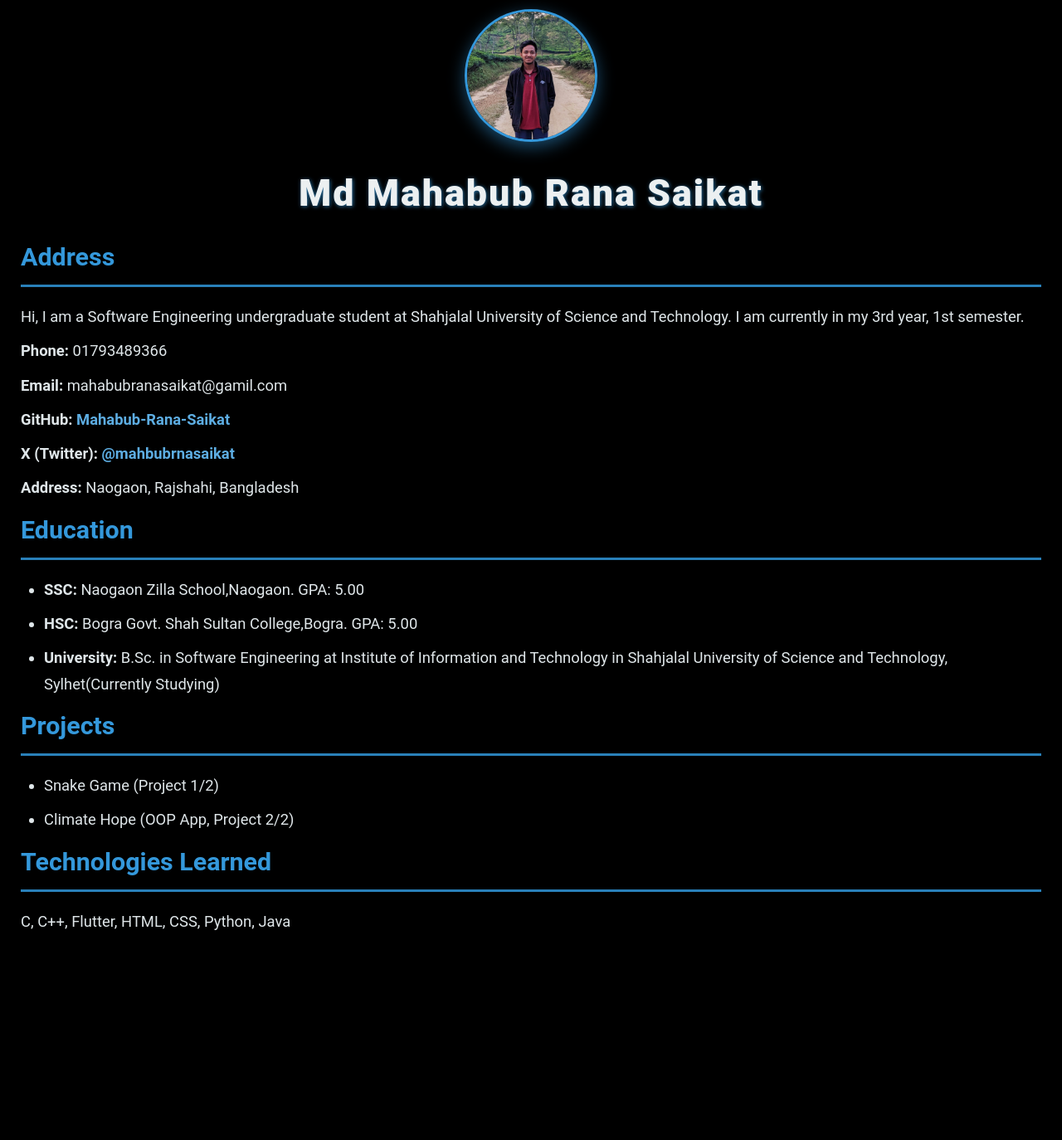
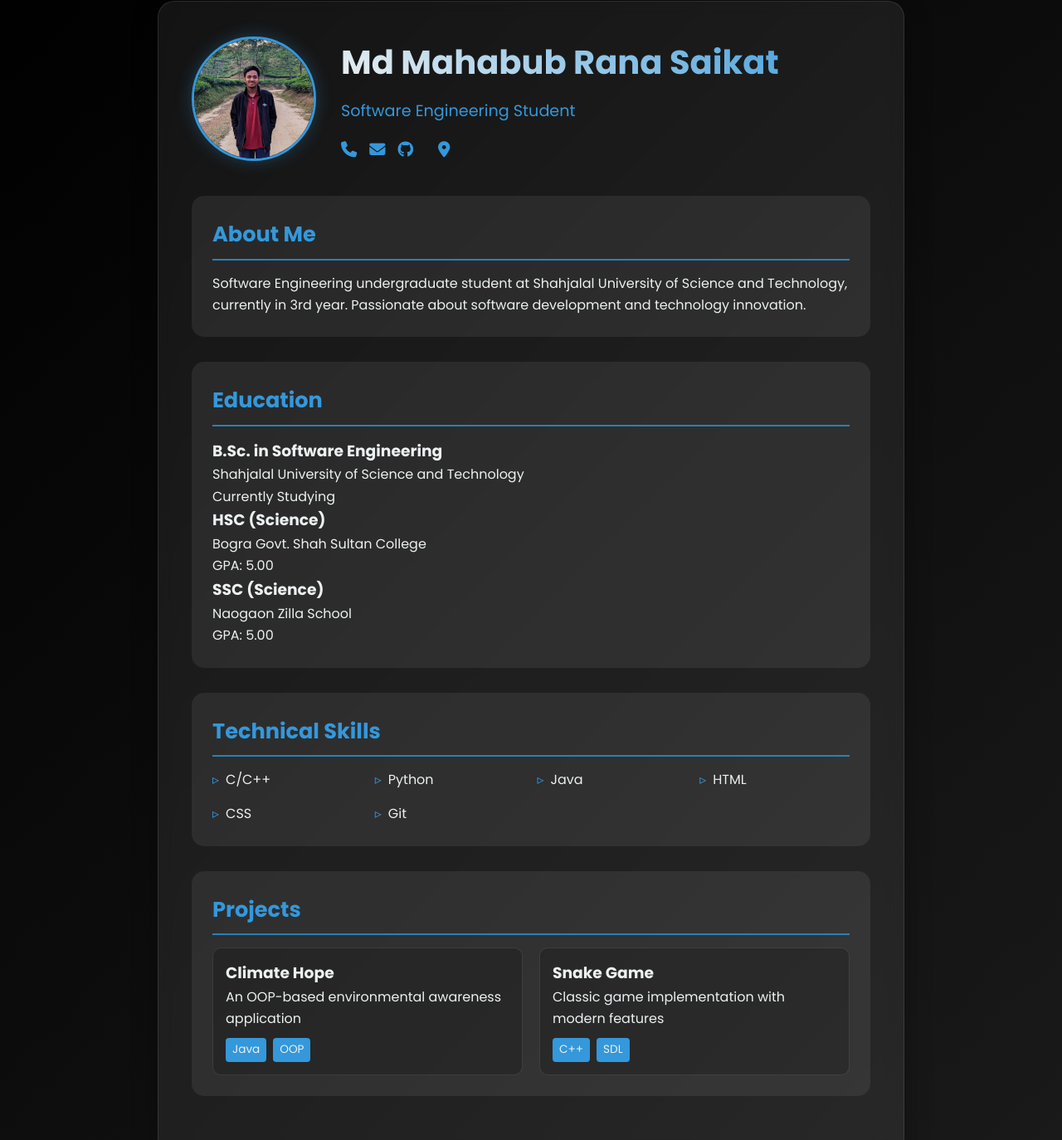
Before and after one commit to mahabubranasaikat/One_page_CV, a plain HTML site: page portfolio.html in a window 1280 px wide. Shown: the part 39-1413 px from the top of the page at 83% size. Before the commit the page ends 1225 px from the top, so only its background shows below. Drawn offline with Linux system fonts and the light colour scheme.

Commit message:
file added

```diff
--- a/portfolio.css
+++ b/portfolio.css
@@ -4,92 +4,167 @@
     box-sizing: border-box;
 }
 
+:root {
+    --primary-color: #3498db;
+    --primary-dark: #2980b9;
+    --text-light: #ecf0f1;
+    --text-dark: #2c3e50;
+    --glass-bg: rgba(255, 255, 255, 0.07);
+    --glass-hover: rgba(52, 152, 219, 0.1);
+}
+
 body {
     min-height: 100vh;
-    background: black;
-    color: #f5f5f5;
-    font-family: 'Roboto', 'Segoe UI', Tahoma, Geneva, Verdana, sans-serif;
-    padding: 50px 25px;
+    background: linear-gradient(135deg, #000000, #1a1a1a);
+    color: var(--text-light);
+    font-family: 'Poppins', 'Roboto', sans-serif;
+    padding: 40px 20px;
     line-height: 1.65;
 }
 
 .container {
-    max-width: 850px;
+    max-width: 900px;
     margin: 0 auto;
-    background: rgba(255, 255, 255, 0.05);
-    border-radius: 16px;
-    padding: 40px 35px;
-    box-shadow: 0 8px 24px rgba(0, 0, 0, 0.6);
+    background: var(--glass-bg);
+    backdrop-filter: blur(10px);
+    border-radius: 20px;
+    padding: 40px;
+    box-shadow: 0 8px 32px rgba(0, 0, 0, 0.3);
+    border: 1px solid rgba(255, 255, 255, 0.1);
+}
+
+.header {
+    display: grid;
+    grid-template-columns: auto 1fr;
+    gap: 30px;
+    align-items: center;
+    margin-bottom: 40px;
 }
 
 #photo {
-    height: 160px;
-    width: 160px;
-    display: block;
-    margin: 0 auto 25px auto;
+    height: 150px;
+    width: 150px;
     border-radius: 50%;
     object-fit: cover;
-    border: 3px solid #3498db;
-    box-shadow: 0 6px 20px rgba(52, 152, 219, 0.5);
-    transition: transform 0.35s ease, box-shadow 0.35s ease;
+    border: 3px solid var(--primary-color);
+    box-shadow: 0 0 20px rgba(52, 152, 219, 0.3);
+    transition: all 0.3s ease;
 }
 
 #photo:hover {
-    transform: scale(1.1);
-    box-shadow: 0 10px 30px rgba(52, 152, 219, 0.8);
+    transform: scale(1.05);
+    box-shadow: 0 0 30px rgba(52, 152, 219, 0.5);
 }
 
-h1 {
-    text-align: center;
-    font-size: 2.8em;
-    font-weight: 900;
+.header-content h1 {
+    font-size: 2.5em;
+    font-weight: 700;
+    margin-bottom: 10px;
+    background: linear-gradient(45deg, var(--text-light), var(--primary-color));
+    -webkit-background-clip: text;
+    -webkit-text-fill-color: transparent;
+}
+
+.header-content .title {
+    font-size: 1.2em;
+    color: var(--primary-color);
     margin-bottom: 15px;
-    letter-spacing: 2px;
-    color: #ecf0f1;
-    text-shadow: 1px 1px 5px rgba(52, 152, 219, 0.7);
+}
+
+.contact-icons {
+    display: flex;
+    gap: 15px;
+    margin-top: 15px;
+}
+
+.contact-icons a {
+    color: var(--primary-color);
+    font-size: 1.2em;
+    transition: all 0.3s ease;
+}
+
+.contact-icons a:hover {
+    color: var(--text-light);
+    transform: translateY(-2px);
+}
+
+section {
+    background: var(--glass-bg);
+    border-radius: 15px;
+    padding: 25px;
+    margin-bottom: 30px;
+    transition: all 0.3s ease;
+}
+
+section:hover {
+    background: var(--glass-hover);
+    transform: translateY(-2px);
 }
 
 h2 {
-    font-size: 1.9em;
-    color: #3498db;
-    margin-bottom: 20px;
+    font-size: 1.6em;
+    color: var(--primary-color);
+    margin-bottom: 15px;
     padding-bottom: 8px;
-    border-bottom: 3px solid #2980b9;
-    font-weight: 700;
+    border-bottom: 2px solid var(--primary-dark);
 }
 
-section {
-    background: rgba(255, 255, 255, 0.07);
-    border-radius: 14px;
-    padding: 30px 35px;
-    margin-bottom: 40px;
-    box-shadow: 0 8px 25px rgba(0, 0, 0, 0.7);
-    transition: background-color 0.3s ease;
+.skills-grid {
+    display: grid;
+    grid-template-columns: repeat(auto-fit, minmax(150px, 1fr));
+    gap: 15px;
 }
 
-section:hover {
-    background-color: rgba(52, 152, 219, 0.1);
+.skill-item {
+    display: flex;
+    align-items: center;
+    gap: 8px;
 }
 
-p, li {
-    font-size: 1.15em;
-    color: #dfe6e9;
-    margin: 10px 0;
-    line-height: 1.7;
+.skill-item::before {
+    content: '▹';
+    color: var(--primary-color);
 }
 
-ul {
-    padding-left: 28px;
+.projects-grid {
+    display: grid;
+    grid-template-columns: repeat(auto-fit, minmax(250px, 1fr));
+    gap: 20px;
 }
 
-a {
-    color: #5dade2;
-    text-decoration: none;
-    font-weight: 600;
-    transition: color 0.3s ease;
+.project-card {
+    padding: 15px;
+    background: rgba(0, 0, 0, 0.2);
+    border-radius: 10px;
+    border: 1px solid rgba(255, 255, 255, 0.1);
 }
 
-a:hover {
-    color: #2980b9;
-    text-decoration: underline;
+.tech-stack {
+    display: flex;
+    gap: 8px;
+    flex-wrap: wrap;
+    margin-top: 10px;
 }
+
+.tech-tag {
+    padding: 3px 8px;
+    background: var(--primary-color);
+    border-radius: 4px;
+    font-size: 0.85em;
+    color: var(--text-light);
+}
+
+@media (max-width: 768px) {
+    .header {
+        grid-template-columns: 1fr;
+        text-align: center;
+    }
+
+    #photo {
+        margin: 0 auto;
+    }
+
+    .contact-icons {
+        justify-content: center;
+    }
+}
--- a/portfolio.html
+++ b/portfolio.html
@@ -4,33 +4,86 @@
     <meta charset="UTF-8">
     <meta name="viewport" content="width=device-width, initial-scale=1.0">
     <title>Md Mahabub Rana Saikat - CV</title>
+    <link rel="stylesheet" href="https://cdnjs.cloudflare.com/ajax/libs/font-awesome/6.4.0/css/all.min.css">
+    <link href="https://fonts.googleapis.com/css2?family=Poppins:wght@300;400;500;600;700&display=swap" rel="stylesheet">
     <link rel="stylesheet" href="portfolio.css">
 </head>
 <body>
-    <img id="photo" src="saikat.jpg" alt="Saikat">
-    <h1>Md Mahabub Rana Saikat</h1>
-    <h2>Address</h2>
-    <p>Hi, I am a Software Engineering undergraduate student at Shahjalal University of Science and Technology. I am currently in my 3rd year, 1st semester.</p>
-    <p><strong>Phone:</strong> 01793489366</p>
-    <p><strong>Email:</strong> mahabubranasaikat@gamil.com</p>
-    <p><strong>GitHub:</strong> <a href="https://github.com/Mahabub-Rana-Saikat">Mahabub-Rana-Saikat</a></p>
-    <p><strong>X (Twitter):</strong> <a href="https://twitter.com/mahbubrnasaikat">@mahbubrnasaikat</a></p>
-    <p><strong>Address:</strong> Naogaon, Rajshahi, Bangladesh</p>
+    <div class="container">
+        <header class="header">
+            <img id="photo" src="saikat.jpg" alt="Saikat">
+            <div class="header-content">
+                <h1>Md Mahabub Rana Saikat</h1>
+                <p class="title">Software Engineering Student</p>
+                <div class="contact-icons">
+                    <a href="tel:+8801793489366" title="Phone"><i class="fas fa-phone"></i></a>
+                    <a href="mailto:mahabubranasaikat@gmail.com" title="Email"><i class="fas fa-envelope"></i></a>
+                    <a href="https://github.com/Mahabub-Rana-Saikat" target="_blank" title="GitHub"><i class="fab fa-github"></i></a>
+                    <a href="https://twitter.com/mahbubrnasaikat" target="_blank" title="Twitter"><i class="fab fa-x-twitter"></i></a>
+                    <a href="#" title="Location"><i class="fas fa-location-dot"></i></a>
+                </div>
+            </div>
+        </header>
 
-    <h2>Education</h2>
-    <ul>
-        <li><strong>SSC:</strong> Naogaon Zilla School,Naogaon. GPA: 5.00</li>
-        <li><strong>HSC:</strong> Bogra Govt. Shah Sultan College,Bogra. GPA: 5.00</li>
-        <li><strong>University: </strong> B.Sc. in Software Engineering at Institute of Information and Technology in Shahjalal University of Science and Technology, Sylhet(Currently Studying)</li>
-    </ul>
+        <section>
+            <h2>About Me</h2>
+            <p>Software Engineering undergraduate student at Shahjalal University of Science and Technology, currently in 3rd year. Passionate about software development and technology innovation.</p>
+        </section>
 
-    <h2>Projects</h2>
-    <ul>
-        <li>Snake Game (Project 1/2)</li>
-        <li>Climate Hope (OOP App, Project 2/2)</li>
-    </ul>
+        <section>
+            <h2>Education</h2>
+            <div class="education-grid">
+                <div class="education-item">
+                    <h3>B.Sc. in Software Engineering</h3>
+                    <p>Shahjalal University of Science and Technology</p>
+                    <p class="education-status">Currently Studying</p>
+                </div>
+                <div class="education-item">
+                    <h3>HSC (Science)</h3>
+                    <p>Bogra Govt. Shah Sultan College</p>
+                    <p class="education-grade">GPA: 5.00</p>
+                </div>
+                <div class="education-item">
+                    <h3>SSC (Science)</h3>
+                    <p>Naogaon Zilla School</p>
+                    <p class="education-grade">GPA: 5.00</p>
+                </div>
+            </div>
+        </section>
 
-    <h2>Technologies Learned</h2>
-    <p>C, C++, Flutter, HTML, CSS, Python, Java</p>
+        <section>
+            <h2>Technical Skills</h2>
+            <div class="skills-grid">
+                <div class="skill-item">C/C++</div>
+                <div class="skill-item">Python</div>
+                <div class="skill-item">Java</div>
+                <div class="skill-item">HTML</div>
+                <div class="skill-item">CSS</div>
+                <div class="skill-item">Git</div>
+            </div>
+        </section>
+
+        <section>
+            <h2>Projects</h2>
+            <div class="projects-grid">
+                <div class="project-card">
+                    <h3>Climate Hope</h3>
+                    <p>An OOP-based environmental awareness application</p>
+                    <div class="tech-stack">
+                        <span class="tech-tag">Java</span>
+                        <span class="tech-tag">OOP</span>
+                    </div>
+                </div>
+                <div class="project-card">
+                    <h3>Snake Game</h3>
+                    <p>Classic game implementation with modern features</p>
+                    <div class="tech-stack">
+                        <span class="tech-tag">C++</span>
+                        <span class="tech-tag">SDL</span>
+                    </div>
+                </div>
+            </div>
+        </section>
+    </div>
 </body>
 </html>
```
